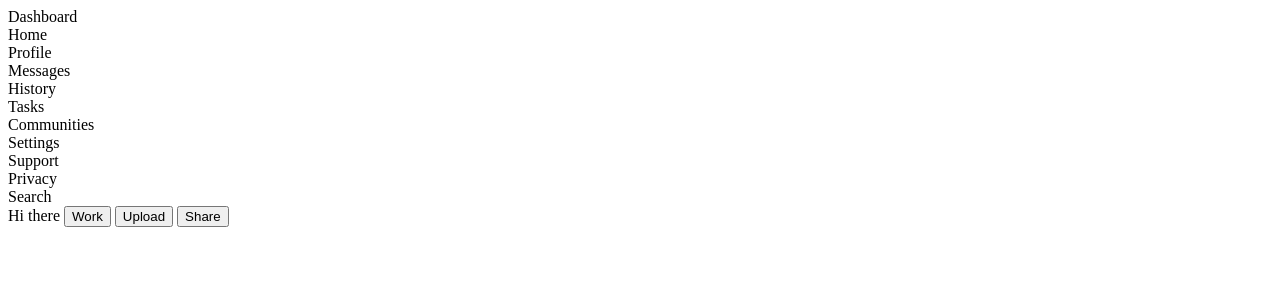
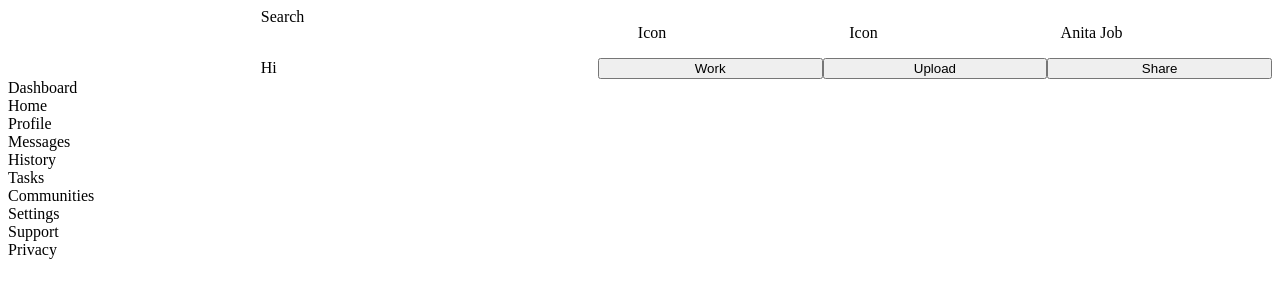
Before and after one commit to wise-guru/admin-dashboard, a plain HTML site: page index.html in a window 1280 px wide. Drawn offline with Linux system fonts and the light colour scheme.

Commit message:
Arrange initial header

```diff
--- a/index.html
+++ b/index.html
@@ -24,11 +24,24 @@
 
         <div class="header">
             <div class="searchbar">Search</div>
-            <div class="greeting">Hi there
+            <div class="top-right-icons">
+                <ul>
+                    <li>Icon</li>
+                    <li>Icon</li>
+                    <li>Anita Job</li>
+                </ul>
+            </div>
+            <div class="greeting">
+                <div class="greeting-icon"></div>
+                <div class="greeting-text">Hi</div>
+                <div class="greeting-tag"></div>
+            </div>
+                <div class="header-buttons">
                 <button class="work">Work</button>
                 <button class="upload">Upload</button>
                 <button class="share">Share</button>
             </div>
+
 
         </div>
 
--- a/style.css
+++ b/style.css
@@ -0,0 +1,46 @@
+.container {
+    display: grid;
+    grid-template-columns: 1fr 4fr;
+}
+
+.sidebar {
+    grid-row: 2;
+}
+
+.header {
+    display: grid;
+    grid-column: 2;
+    grid-template-columns: 1fr 2fr;
+}
+
+.searchbar {
+    align-self: start;
+}
+
+.top-right-icons {
+    align-self: center;
+}
+
+.top-right-icons ul {
+    display: grid;
+    grid-template-columns: repeat(3, 1fr);
+    list-style-type: none;
+}
+
+
+.top-right-icons li {
+
+}
+
+.greeting {
+    display: grid;
+}
+
+.header-buttons {
+    display: grid;
+    grid-template-columns: repeat(3, 1fr);
+}
+
+.main-content {
+
+}
```
